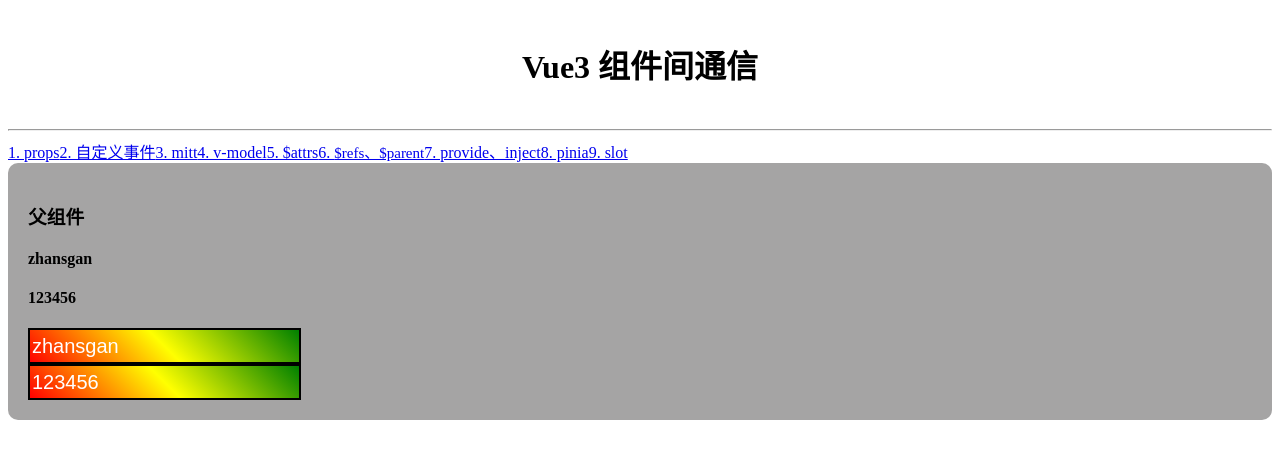
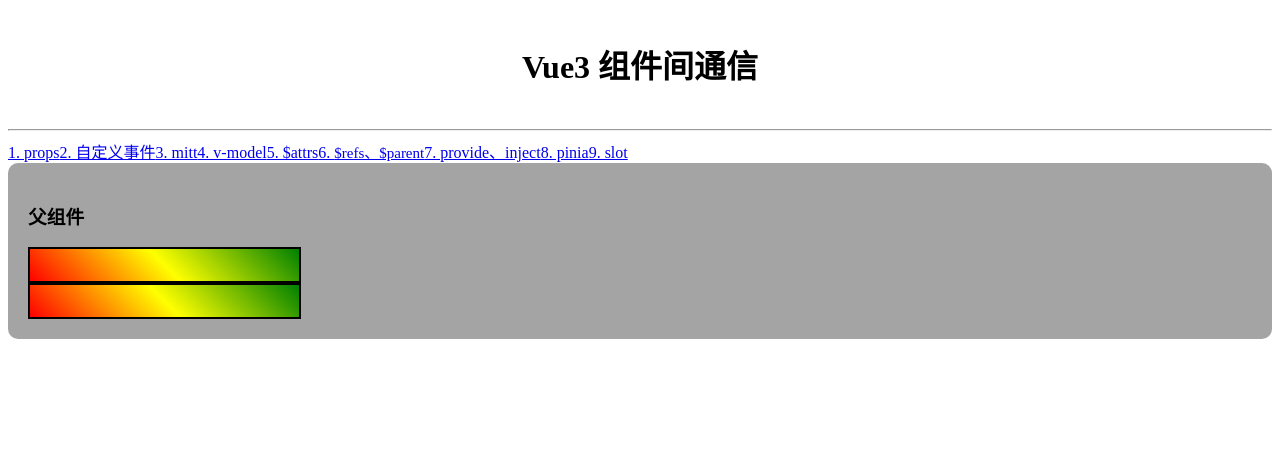
Before and after one commit to BAOfanTing/vue-learning, a Vue app: page /model in a window 1280 px wide. Shown: the top 458 px of the page. Built offline with nearby package versions, Linux system fonts and the light colour scheme.

Commit message:
组件通信_v-mod

```diff
--- a/src/pages/04_v-model/AtguiguInput.vue
+++ b/src/pages/04_v-model/AtguiguInput.vue
@@ -1,21 +1,20 @@
 <template>
-  <input
-    type="text"
-    :value="ming"
-    @input="emit('update:ming',(<HTMLInputElement>$event.target).value)"
-  >
+  <input type="text" v-model="userName">
   <br>
   <input
-    type="text"
-    :value="mima"
-    @input="emit('update:mima',(<HTMLInputElement>$event.target).value)"
-  >
+  type = "text"
+  :value="userName"
+  @input="userName=(<HTMLInputElement>$event.target).value"
+    >
 </template>
 
 <script setup lang="ts" name="AtguiguInput">
-  defineProps(['ming','mima'])
-  const emit = defineEmits(['update:ming','update:mima'])
+import { ref } from 'vue'
+
+const userName = ref('')
+
 </script>
+
 
 <style scoped>
   input {
--- a/src/pages/04_v-model/Father.vue
+++ b/src/pages/04_v-model/Father.vue
@@ -1,30 +1,13 @@
 <template>
   <div class="father">
     <h3>父组件</h3>
-    <h4>{{ username }}</h4>
-    <h4>{{ password }}</h4>
-    <!-- v-model用在html标签上 -->
-    <!-- <input type="text" v-model="username"> -->
-    <!-- <input type="text" :value="username" @input="username = (<HTMLInputElement>$event.target).value"> -->
-
-    <!-- v-model用在组件标签上 -->
-    <!-- <AtguiguInput v-model="username"/> -->
-    <!-- <AtguiguInput
-      :modelValue="username"
-      @update:modelValue="username = $event"
-    /> -->
-
-    <!-- 修改modelValue -->
-    <AtguiguInput v-model:ming="username" v-model:mima="password"/>
+    <AtguiguInput/>
   </div>
 </template>
 
 <script setup lang="ts" name="Father">
 	import { ref } from "vue";
   import AtguiguInput from './AtguiguInput.vue'
-  // 数据
-  let username = ref('zhansgan')
-  let password = ref('123456')
 </script>
 
 <style scoped>
```
